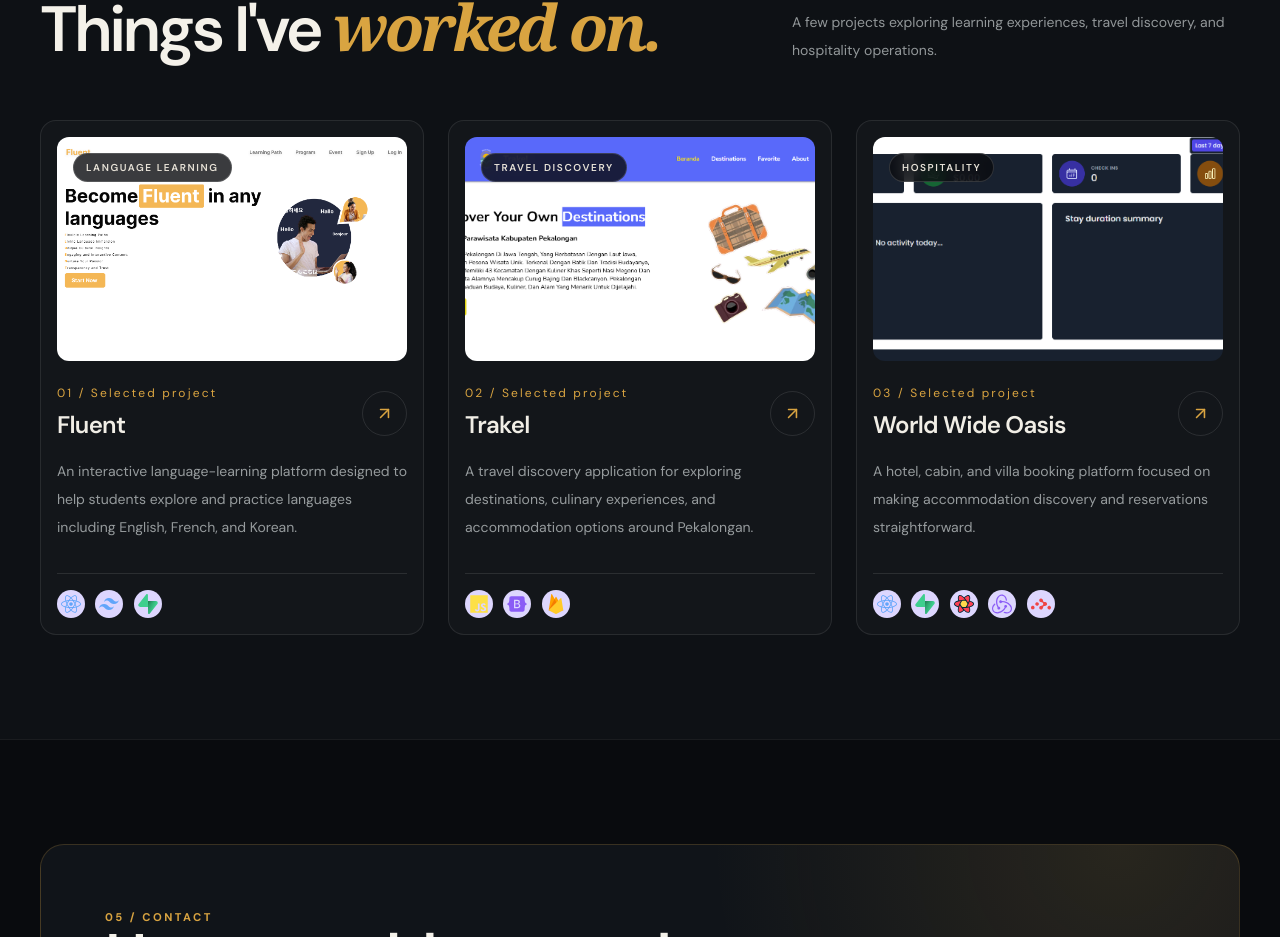
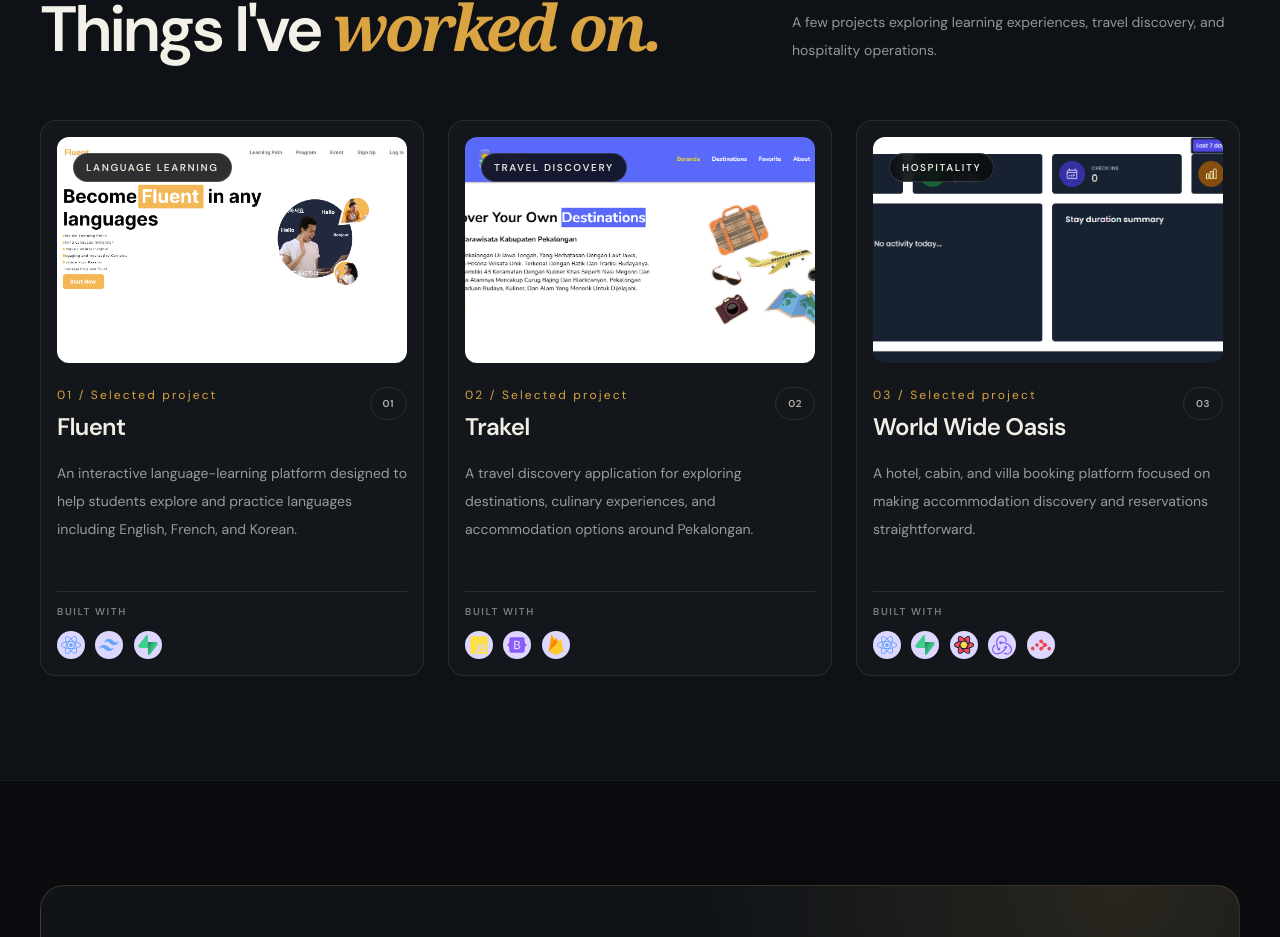
Before and after one commit to Muhammad-nabil99/Portfolio, a React (Vite) app: page / in a window 1280 px wide. Shown: the part 3126-4063 px from the top of the page. Built offline with nearby package versions, Linux system fonts and the light colour scheme; a web font is replaced by a local one.

Commit message:
Polish selected project cards and improve image presentation

```diff
--- a/src/components/Project.jsx
+++ b/src/components/Project.jsx
@@ -1,33 +1,35 @@
-import { ArrowUpRight } from "lucide-react";
 import Skills from "./Skills";
 
 const projects = [
   {
     name: "Fluent",
     category: "Language learning",
-    image: "./image/fluent.png",
+    image: "/image/fluent.png",
     alt: "Fluent language-learning application preview",
     description: "An interactive language-learning platform designed to help students explore and practice languages including English, French, and Korean.",
     stack: ["react", "tailwind", "supabase"],
     number: "01",
+    outcome: "Learning experience",
   },
   {
     name: "Trakel",
     category: "Travel discovery",
-    image: "./image/trakel.png",
+    image: "/image/trakel.png",
     alt: "Trakel travel discovery application preview",
     description: "A travel discovery application for exploring destinations, culinary experiences, and accommodation options around Pekalongan.",
     stack: ["javascript", "bootstrap", "firebase"],
     number: "02",
+    outcome: "Destination discovery",
   },
   {
     name: "World Wide Oasis",
     category: "Hospitality",
-    image: "./image/the-wild-oasis.png",
+    image: "/image/the-wild-oasis.png",
     alt: "World Wide Oasis booking platform preview",
     description: "A hotel, cabin, and villa booking platform focused on making accommodation discovery and reservations straightforward.",
     stack: ["react", "supabase", "reactQuery", "redux", "reactRouter"],
     number: "03",
+    outcome: "Hospitality operations",
   },
 ];
 
@@ -36,23 +38,22 @@ function Project() {
     <div className="grid gap-6 lg:grid-cols-3">
       {projects.map((project) => (
         <article key={project.name} className="project-card group">
-          <div className="relative overflow-hidden rounded-xl bg-[#171c22]">
-            <img src={project.image} alt={project.alt} loading="lazy" className="h-56 w-full object-cover transition duration-700 group-hover:scale-[1.04]" />
-            <span className="absolute left-4 top-4 rounded-full border border-white/15 bg-[#090b0e]/80 px-3 py-1.5 text-[10px] font-semibold tracking-[0.16em] text-[#e7e2d7] uppercase backdrop-blur">
+          <div className="project-image-wrap relative overflow-hidden rounded-xl bg-[#171c22]">
+            <img src={project.image} alt={project.alt} loading="lazy" className="aspect-[1.55/1] w-full object-cover transition duration-700 group-hover:scale-[1.045]" />
+            <span className="absolute left-4 top-4 rounded-full border border-white/15 bg-[#090b0e]/85 px-3 py-1.5 text-[10px] font-semibold tracking-[0.16em] text-[#e7e2d7] uppercase backdrop-blur">
               {project.category}
             </span>
           </div>
-          <div className="flex items-center justify-between gap-4 pt-6">
+          <div className="flex items-start justify-between gap-4 pt-6">
             <div>
               <p className="text-xs tracking-[0.18em] text-[#d9a441]">{project.number} / Selected project</p>
               <h3 className="mt-2 text-2xl font-semibold tracking-[-0.03em] text-[#f1eee6]">{project.name}</h3>
             </div>
-            <span className="rounded-full border border-white/10 p-3 text-[#d9a441] transition group-hover:border-[#d9a441]/50 group-hover:bg-[#d9a441]/10">
-              <ArrowUpRight size={19} />
-            </span>
+            <span className="shrink-0 rounded-full border border-white/10 px-3 py-2 text-[10px] font-semibold tracking-wider text-[#b4b3ac] uppercase">{project.number}</span>
           </div>
-          <p className="mt-4 min-h-[6rem] text-sm leading-7 text-[#969b9d]">{project.description}</p>
+          <p className="mt-4 min-h-[7rem] text-sm leading-7 text-[#969b9d]">{project.description}</p>
           <div className="mt-5 border-t border-white/10 pt-3">
+            <p className="mb-3 text-[10px] font-semibold tracking-[0.16em] text-[#777f82] uppercase">Built with</p>
             <Skills type="sm" teckStacks={project.stack} />
           </div>
         </article>
```
